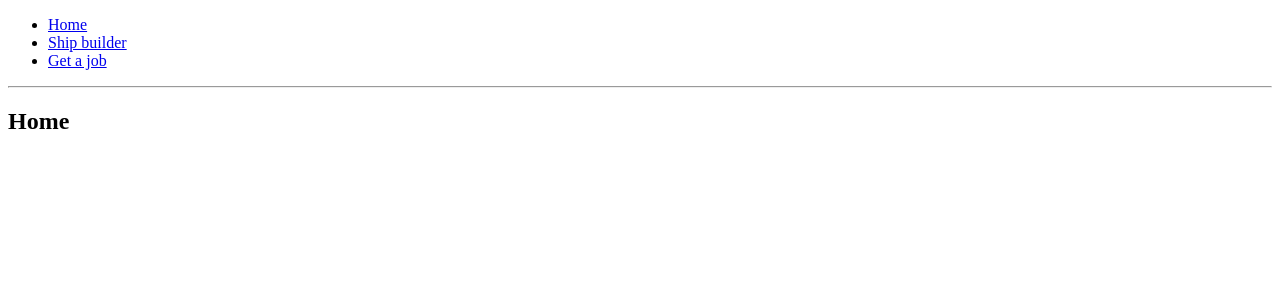
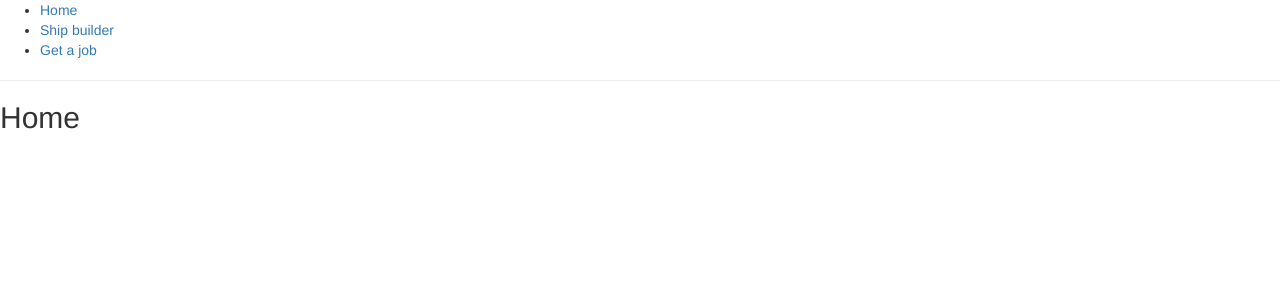
Before and after one commit to ryepup/navigator, a React (Create React App) app: page / in a window 1280 px wide. Shown: the top 300 px of the page. Built offline with nearby package versions, Linux system fonts and the light colour scheme.

Commit message:
Add boostrap styles
Using CDN because I don't want to opt-out of `create-react-app`
to customize the webpack config.

```diff
--- /dev/null
+++ b/src/App.css
@@ -0,0 +1,2 @@
+@import url('https://maxcdn.bootstrapcdn.com/bootstrap/3.3.7/css/bootstrap.min.css');
+@import url('https://maxcdn.bootstrapcdn.com/bootstrap/3.3.7/css/bootstrap-theme.min.css');
--- a/src/App.tsx
+++ b/src/App.tsx
@@ -10,6 +10,8 @@ import Builder from './builder/Builder'
 import JobBoard from './missions/JobBoard'
 import MissionViewer from './missions/MissionViewer'
 import store from './model/store'
+import './App.css'
+
 
 const Home = () => (
   <div>
```
